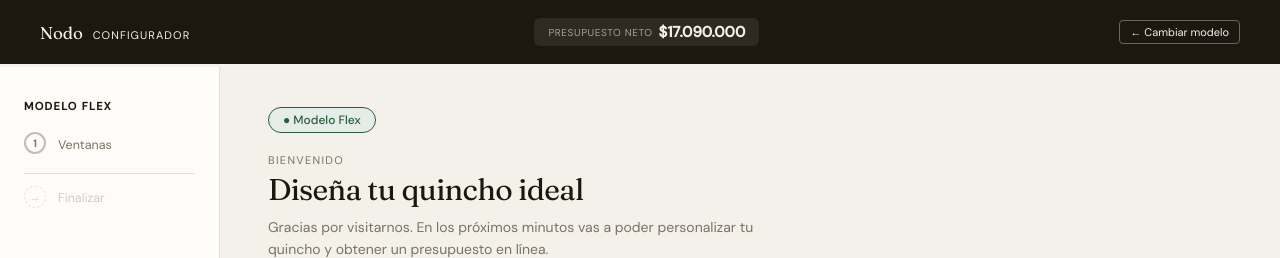
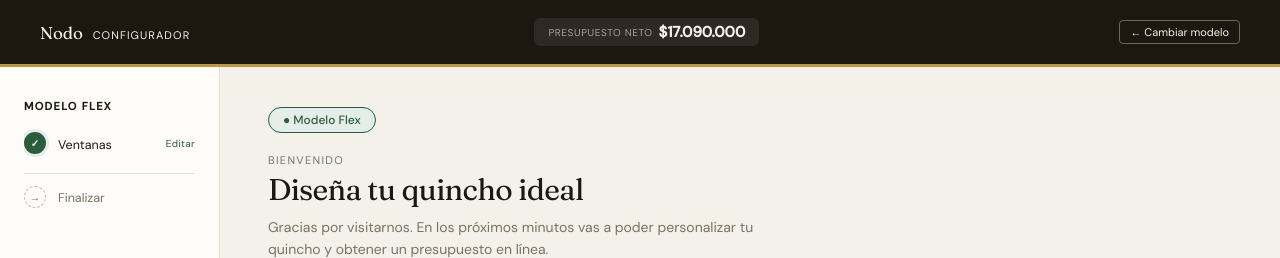
Before and after one commit to nodomodular/quincho-configurador, a plain HTML site: page index.html in a window 1280 px wide. Both pictures are taken after a click on the element 640 px from the left and 558 px from the top of the page. Shown: the top 258 px of the page. Drawn offline with Linux system fonts and the light colour scheme.

Commit message:
Update index.html

```diff
--- a/index.html
+++ b/index.html
@@ -955,7 +955,7 @@ function fmt(n) { return '$' + Math.round(n).toLocaleString('es-CL'); }
 // View done check
 function viewDone(i) {
   const v = VIEWS[i]; if (!v) return false;
-  if (v.tipo === 'flex_ventana_choice') return flexBranch !== null && window._flexBranchChosen === true;
+  if (v.tipo === 'flex_ventana_choice') return flexBranch !== null;
   const s = v.step;
   const concepto = s ? (s.concepto || ('paso' + s.paso)) : '';
   if (v.tipo === 'combined') {
@@ -1018,7 +1018,9 @@ function renderSidebar() {
     mainRow.style.cssText = 'display:flex;align-items:center;gap:12px;width:100%;';
     mainRow.append(num, lbl);
     // Add "Editar" link for completed steps (not active)
-    if (done && !active) {
+    var isFlexVentana = item.concepto === 'Ventanas';
+    var editAllowed = done && !active && (!isFlexVentana || window._flexBranchChosen);
+    if (editAllowed) {
       var editBtn = document.createElement('span');
       editBtn.textContent = 'Editar';
       editBtn.style.cssText = 'font-size:10px;color:var(--accent);margin-left:auto;letter-spacing:0.03em;cursor:pointer;white-space:nowrap;';
@@ -1780,7 +1782,7 @@ function renderAll() {
 function iniciarModelo(modelo) {
   modeloActivo = modelo; sel = {}; currentStepIdx = 0;
   flexBranch = modelo === 'flex' ? 'ventana' : null;
-  window._flexBranchChosen = false;
+  window._flexBranchChosen = modelo === 'flex' ? true : false;
   if (modelo === 'flex') {
     const branchSteps = buildViews(MODEL_DATA['flex_ventana'] || []);
     VIEWS = [{ concepto: 'Ventanas', tipo: 'flex_ventana_choice', step: null }].concat(branchSteps);
```
